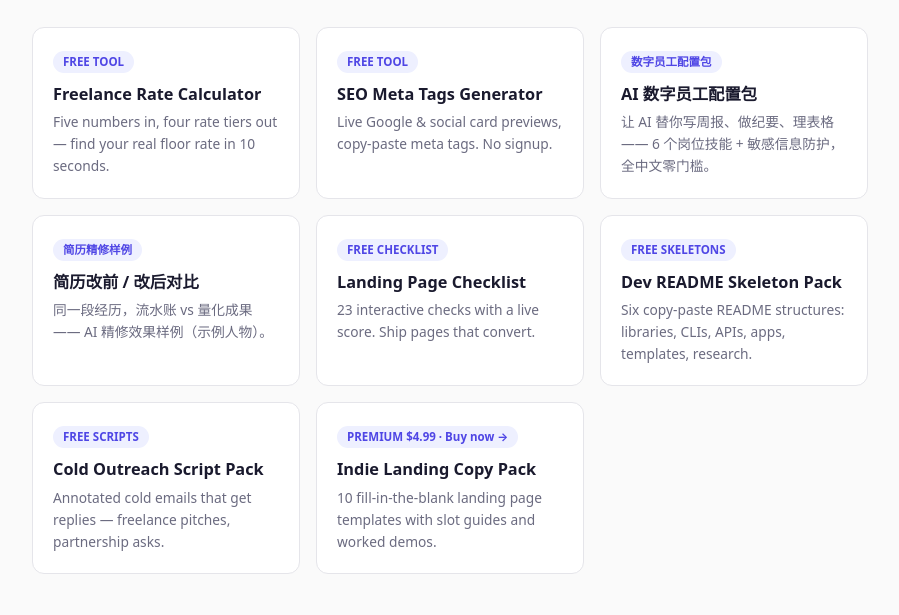
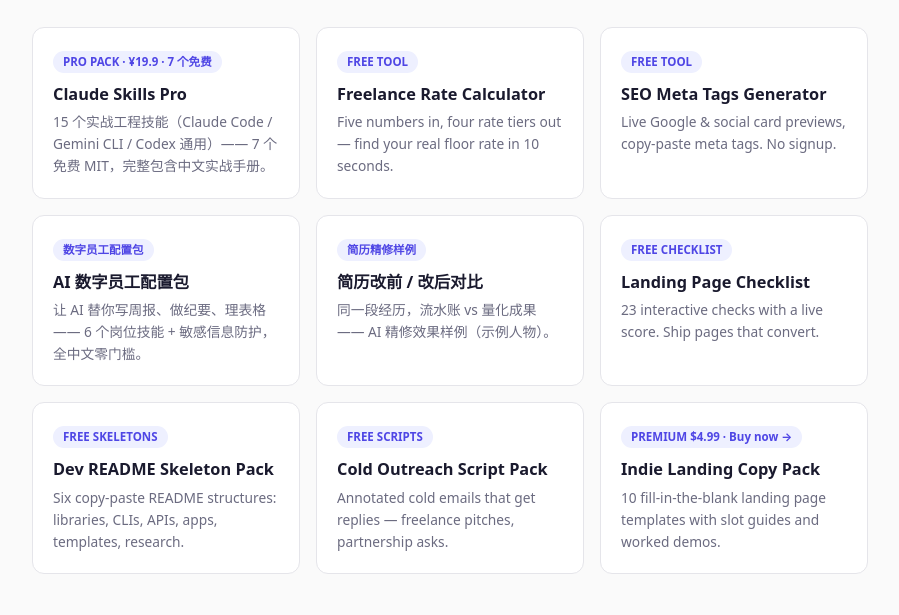
Before and after one commit to Hahaknight/hahaknight.github.io, a plain HTML site: page index.html in a window 1280 px wide. Shown: the part 166-781 px from the top of the page, without its empty margins (190-1089 px from the left). Drawn offline with Linux system fonts and the light colour scheme.

Commit message:
hub: feature Claude Skills Pro flagship card (first position)

```diff
--- a/index.html
+++ b/index.html
@@ -28,6 +28,11 @@
   <p class="sub">Free tools &amp; templates for solo builders — everything here runs in your browser and costs nothing unless marked.</p>
 
   <div class="grid">
+    <a class="card" href="https://github.com/Hahaknight/claude-skills-pro">
+      <span class="tag">PRO PACK · ¥19.9 · 7 个免费</span>
+      <h2>Claude Skills Pro</h2>
+      <p>15 个实战工程技能（Claude Code / Gemini CLI / Codex 通用）—— 7 个免费 MIT，完整包含中文实战手册。</p>
+    </a>
     <a class="card" href="https://hahaknight.github.io/freelance-rate-calculator/">
       <span class="tag">FREE TOOL</span>
       <h2>Freelance Rate Calculator</h2>
```
